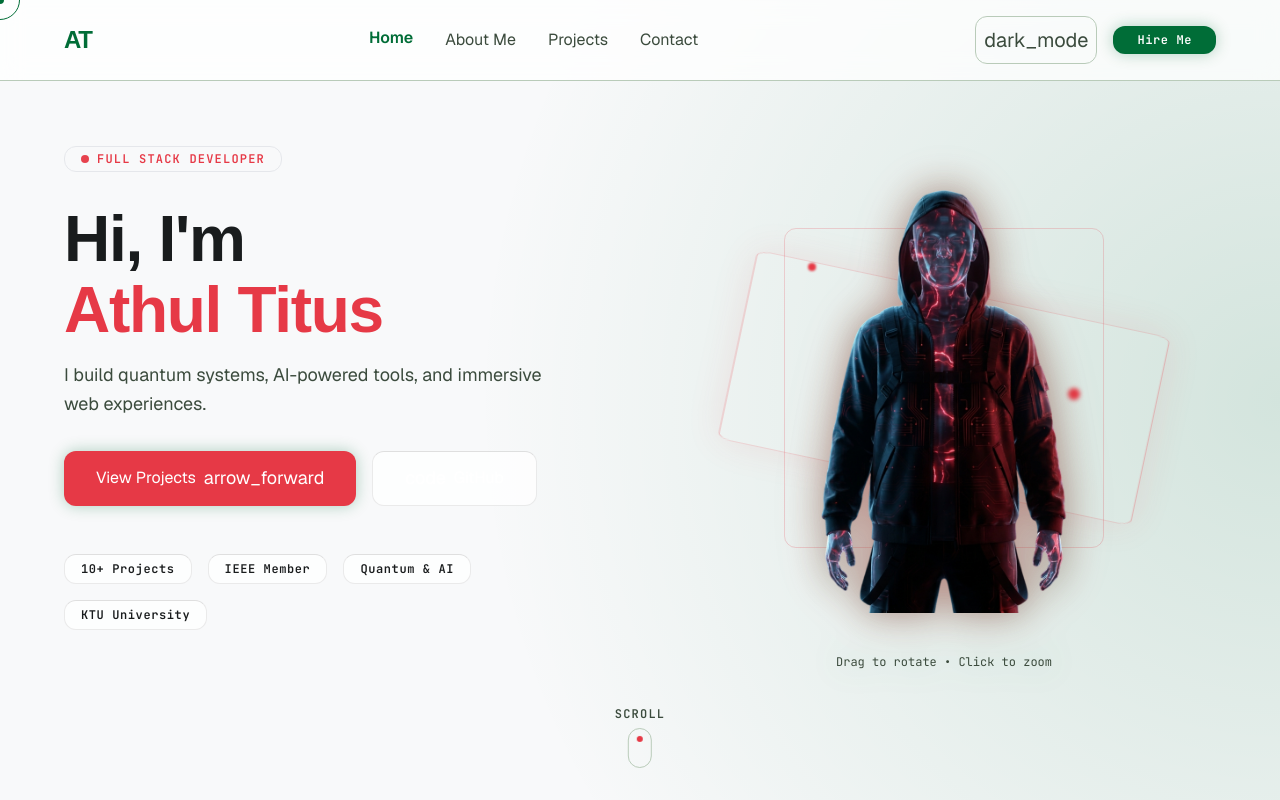
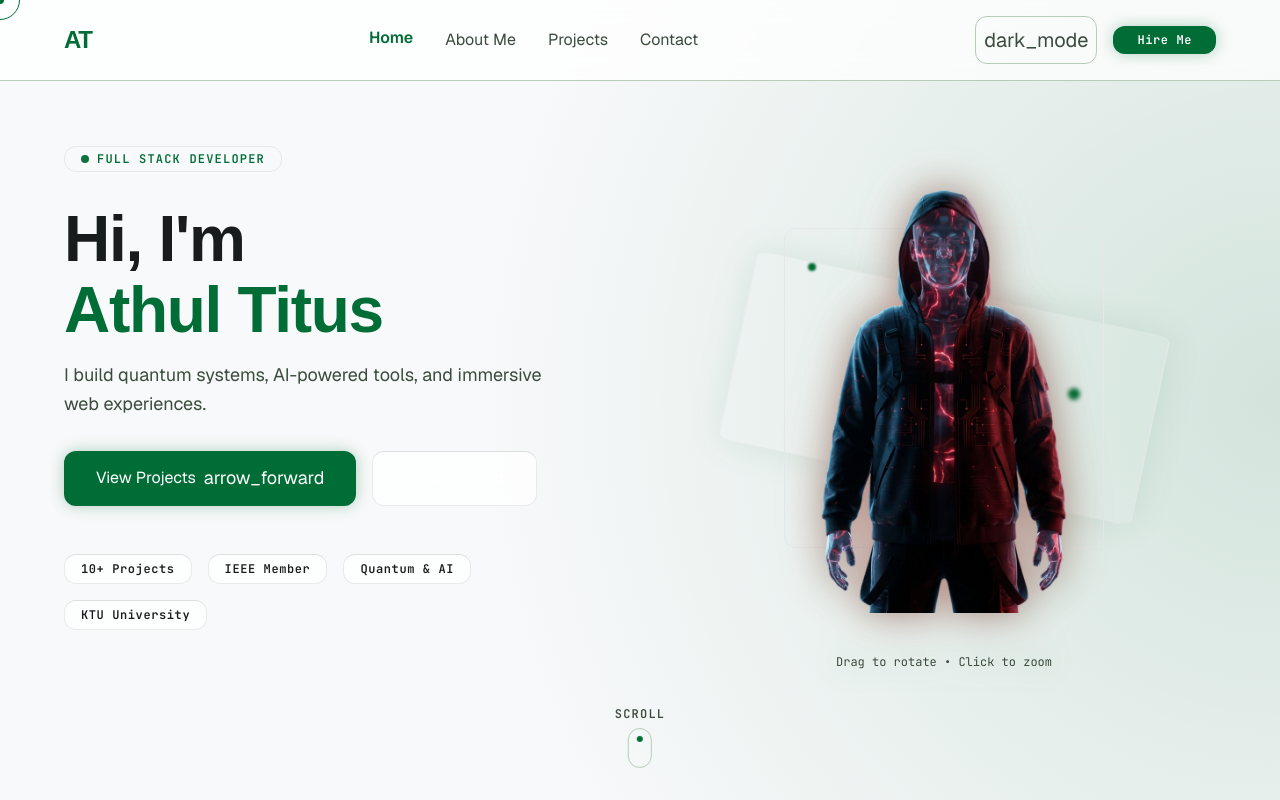
Before and after one commit to Athul-Titus/portfolio, a React (Vite) app: page / in a window 1280 px wide. Shown: the top 800 px of the page. Built offline with nearby package versions, Linux system fonts and the light colour scheme; a web font is replaced by a local one.

Commit message:
feat: initialize project UI with global styles and core layout components

```diff
--- a/src/components/Hero.jsx
+++ b/src/components/Hero.jsx
@@ -96,13 +96,13 @@ export default function Hero() {
         {/* Left Column: Content */}
         <div className="flex flex-col items-start gap-8">
           <div className="inline-flex items-center gap-2 px-4 py-1.5 rounded-full bg-primary-container/20 border border-primary-container/30 animate-entrance">
-            <span className="w-2 h-2 rounded-full bg-[#E63946] animate-pulse"></span>
-            <span className="font-label-sm text-label-sm text-[#E63946] uppercase tracking-widest">Full Stack Developer</span>
+            <span className="w-2 h-2 rounded-full bg-primary animate-pulse"></span>
+            <span className="font-label-sm text-label-sm text-primary uppercase tracking-widest">Full Stack Developer</span>
           </div>
 
           <div className="space-y-4 animate-entrance delay-100">
             <h1 className="font-headline-xl text-headline-lg-mobile md:text-headline-xl font-bold text-on-surface">
-                Hi, I'm <br/><span className="text-[#E63946]">Athul Titus</span>
+                Hi, I'm <br/><span className="text-primary">Athul Titus</span>
             </h1>
             <p className="font-body-lg text-body-lg text-text-muted max-w-lg">
                 I build quantum systems, AI-powered tools, and immersive web experiences.
@@ -112,13 +112,13 @@ export default function Hero() {
           <div className="flex flex-wrap gap-4 animate-entrance delay-200">
             <button
               onClick={() => document.getElementById('projects')?.scrollIntoView({ behavior: 'smooth' })}
-              className="bg-[#E63946] text-white px-8 py-3 rounded-full font-body-md text-body-md flex items-center gap-2 red-glow red-glow-hover transition-all duration-300 hover:scale-95">
+              className="bg-primary text-white dark:text-dark px-8 py-3 rounded-full font-body-md text-body-md flex items-center gap-2 red-glow red-glow-hover transition-all duration-300 hover:scale-95">
                 View Projects
                 <span className="material-symbols-outlined text-[18px]">arrow_forward</span>
             </button>
             <button
               onClick={() => window.open('https://github.com/Athul-Titus', '_blank')}
-              className="bg-transparent border border-border-subtle hover:border-[#E63946]/50 text-white px-8 py-3 rounded-full font-body-md text-body-md flex items-center gap-2 transition-all duration-300 hover:bg-white/5 hover:scale-95 glass-card">
+              className="bg-transparent border border-border-subtle hover:border-primary/50 text-white px-8 py-3 rounded-full font-body-md text-body-md flex items-center gap-2 transition-all duration-300 hover:bg-white/5 hover:scale-95 glass-card">
                 <span className="material-symbols-outlined text-[18px]">code</span>
                 GitHub
             </button>
@@ -126,16 +126,16 @@ export default function Hero() {
 
           {/* Stat Pills */}
           <div className="flex flex-wrap gap-4 pt-4 animate-entrance delay-300">
-            <div className="glass-card px-4 py-2 rounded border-l-2 border-l-[#E63946] flex items-center gap-2">
+            <div className="glass-card px-4 py-2 rounded border-l-2 border-l-primary flex items-center gap-2">
               <span className="font-label-sm text-label-sm text-on-surface">10+ Projects</span>
             </div>
-            <div className="glass-card px-4 py-2 rounded border-l-2 border-l-[#E63946] flex items-center gap-2">
+            <div className="glass-card px-4 py-2 rounded border-l-2 border-l-primary flex items-center gap-2">
               <span className="font-label-sm text-label-sm text-on-surface">IEEE Member</span>
             </div>
-            <div className="glass-card px-4 py-2 rounded border-l-2 border-l-[#E63946] flex items-center gap-2">
+            <div className="glass-card px-4 py-2 rounded border-l-2 border-l-primary flex items-center gap-2">
               <span className="font-label-sm text-label-sm text-on-surface">Quantum &amp; AI</span>
             </div>
-            <div className="glass-card px-4 py-2 rounded border-l-2 border-l-[#E63946] flex items-center gap-2">
+            <div className="glass-card px-4 py-2 rounded border-l-2 border-l-primary flex items-center gap-2">
               <span className="font-label-sm text-label-sm text-on-surface">KTU University</span>
             </div>
           </div>
@@ -144,8 +144,8 @@ export default function Hero() {
         {/* Right Column: 3D Visual Area */}
         <div ref={areaRef} id="avatar-area" className="relative h-[500px] hidden lg:flex items-center justify-center group perspective-[1000px]">
           {/* Abstract Halo/Ring */}
-          <div className="absolute w-96 h-96 rounded-full border border-[#E63946]/30 shadow-[0_0_50px_rgba(230,57,70,0.1)] group-hover:shadow-[0_0_80px_rgba(230,57,70,0.3)] transition-shadow duration-500 transform rotate-12 scale-y-50 scale-x-110 animate-[spin_20s_linear_infinite] z-0"></div>
-          <div className="absolute w-80 h-80 rounded-full border border-[#E63946]/20 transform -rotate-12 scale-y-50 scale-x-110 animate-[spin_25s_linear_infinite_reverse] z-0"></div>
+          <div className="absolute w-96 h-96 rounded-full border border-primary/30 shadow-[0_0_50px_rgba(var(--color-primary-rgb),0.1)] group-hover:shadow-[0_0_80px_rgba(var(--color-primary-rgb),0.3)] transition-shadow duration-500 transform rotate-12 scale-y-50 scale-x-110 animate-[spin_20s_linear_infinite] z-0"></div>
+          <div className="absolute w-80 h-80 rounded-full border border-primary/20 transform -rotate-12 scale-y-50 scale-x-110 animate-[spin_25s_linear_infinite_reverse] z-0"></div>
 
           {/* Central 3D Interactive Avatar */}
           <div ref={avatarContainerRef} id="main-avatar-container" className="relative z-10 avatar-glow transition-all duration-500 animate-float will-change-transform flex items-center justify-center">
@@ -153,9 +153,9 @@ export default function Hero() {
           </div>
 
           {/* Floating Particles */}
-          <div ref={el => particlesRef.current[0] = el} className="absolute top-1/4 left-1/4 w-2 h-2 bg-[#E63946] rounded-full blur-[1px] animate-pulse-slow interactive-particle transition-transform duration-300 ease-out will-change-transform"></div>
-          <div ref={el => particlesRef.current[1] = el} className="absolute top-3/4 left-1/3 w-1 h-1 bg-[#E63946] rounded-full blur-[1px] animate-pulse-slow delay-100 interactive-particle transition-transform duration-300 ease-out will-change-transform"></div>
-          <div ref={el => particlesRef.current[2] = el} className="absolute top-1/2 right-1/4 w-3 h-3 bg-[#E63946] rounded-full blur-[2px] animate-pulse-slow delay-300 interactive-particle transition-transform duration-300 ease-out will-change-transform"></div>
+          <div ref={el => particlesRef.current[0] = el} className="absolute top-1/4 left-1/4 w-2 h-2 bg-primary rounded-full blur-[1px] animate-pulse-slow interactive-particle transition-transform duration-300 ease-out will-change-transform"></div>
+          <div ref={el => particlesRef.current[1] = el} className="absolute top-3/4 left-1/3 w-1 h-1 bg-primary rounded-full blur-[1px] animate-pulse-slow delay-100 interactive-particle transition-transform duration-300 ease-out will-change-transform"></div>
+          <div ref={el => particlesRef.current[2] = el} className="absolute top-1/2 right-1/4 w-3 h-3 bg-primary rounded-full blur-[2px] animate-pulse-slow delay-300 interactive-particle transition-transform duration-300 ease-out will-change-transform"></div>
           <div ref={el => particlesRef.current[3] = el} className="absolute bottom-1/4 right-1/3 w-1.5 h-1.5 bg-white rounded-full blur-[1px] animate-pulse-slow delay-200 interactive-particle transition-transform duration-300 ease-out will-change-transform"></div>
 
         </div>
@@ -165,7 +165,7 @@ export default function Hero() {
       <div className="absolute bottom-8 left-1/2 transform -translate-x-1/2 flex flex-col items-center gap-2">
         <span className="font-label-sm text-label-sm text-text-muted tracking-widest uppercase">Scroll</span>
         <div className="w-6 h-10 rounded-full border border-border-subtle flex justify-center p-1">
-          <div className="w-1.5 h-1.5 rounded-full bg-[#E63946] animate-bounce-scroll"></div>
+          <div className="w-1.5 h-1.5 rounded-full bg-primary animate-bounce-scroll"></div>
         </div>
       </div>
     </main>
```
